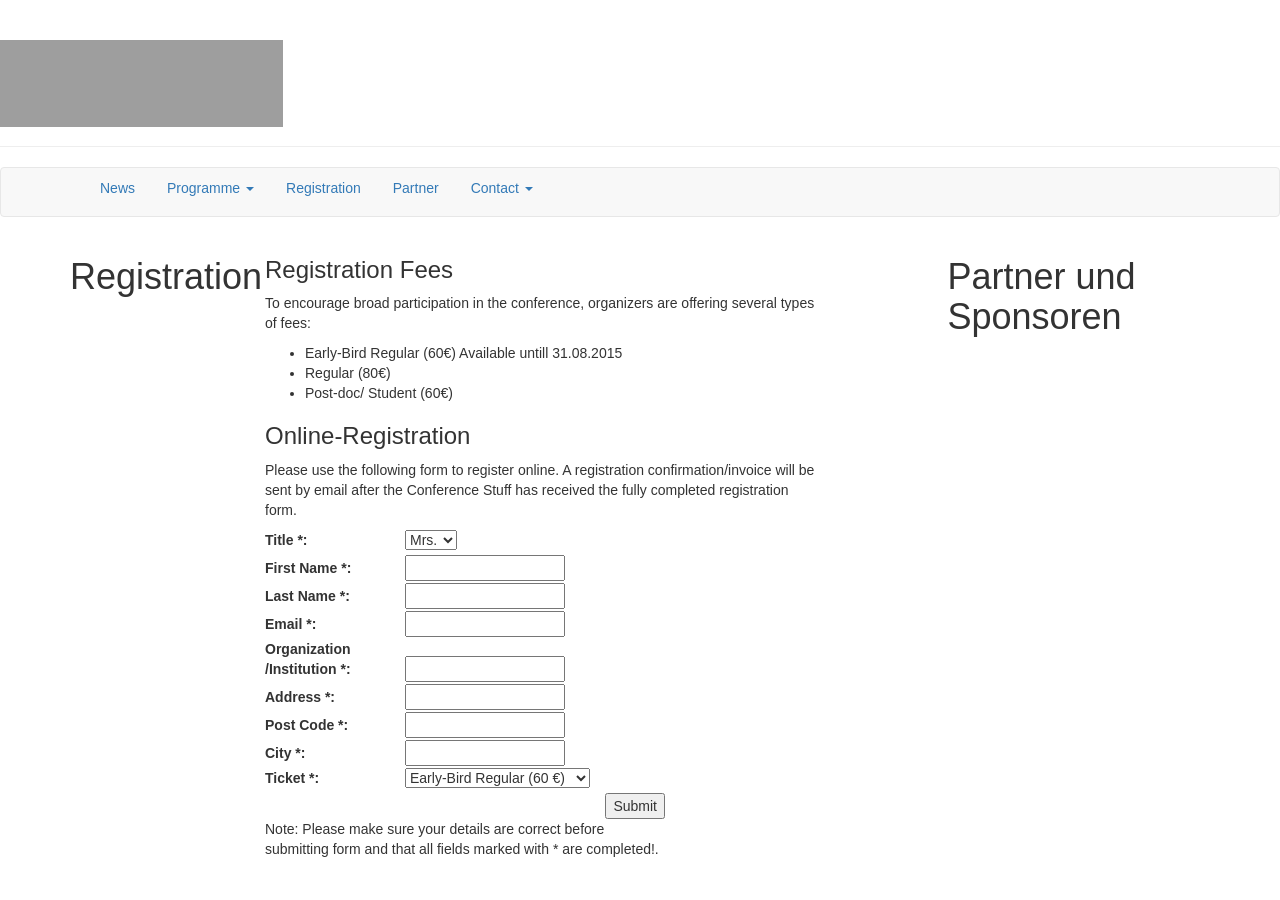
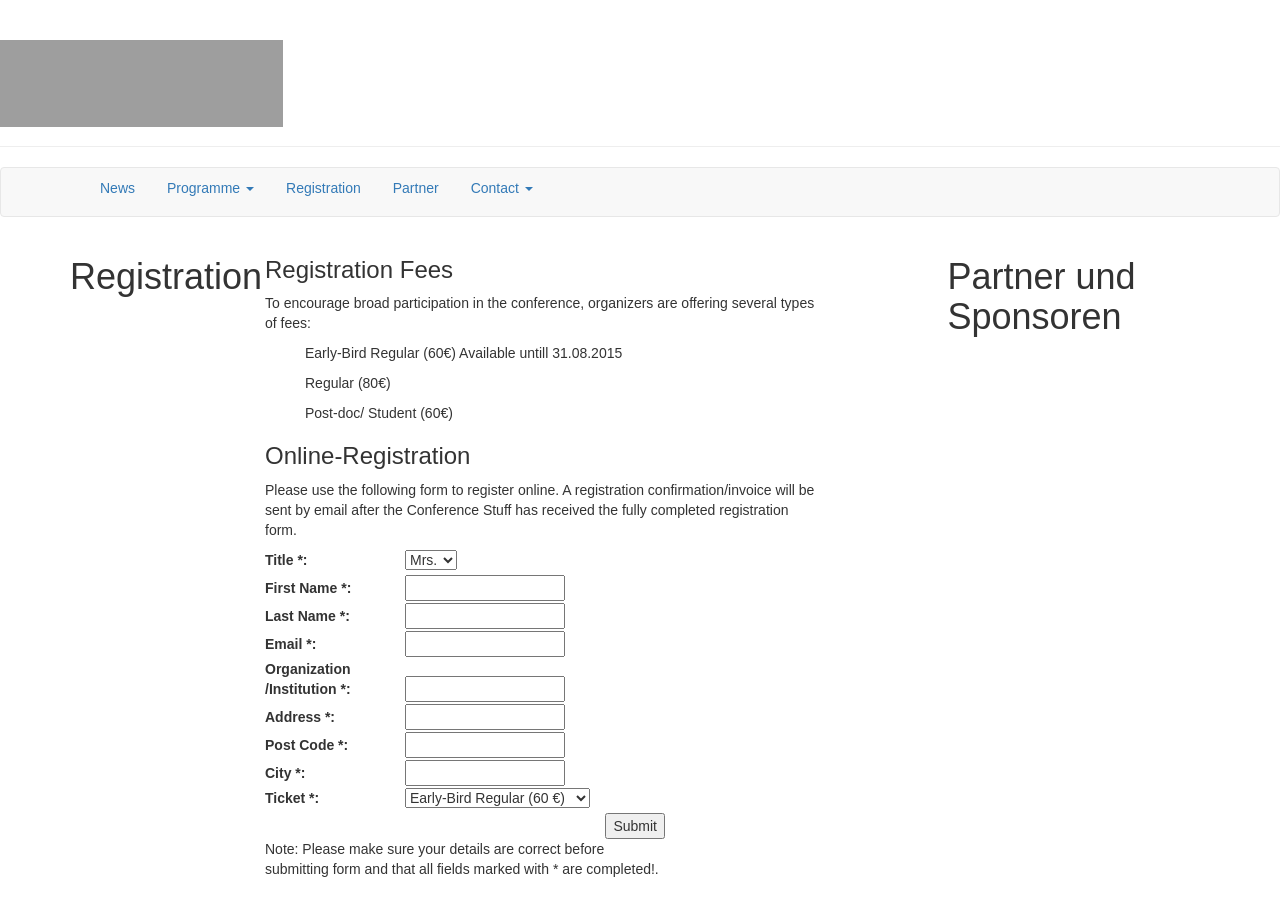
Before and after one commit to susedev/test, a Jekyll site: the page built from registration.html, in a window 1280 px wide. Built offline with Jekyll 4.4.1, drawn with Linux system fonts in a browser that asks for light colours; nearby versions of some CDN libraries; grey boxes are pictures that could not be loaded.

Commit message:
Edit from JekyllCMS

```diff
--- a/registration.html
+++ b/registration.html
@@ -6,11 +6,11 @@ language: en
 
 <p>To encourage broad participation in the conference, organizers are offering several types of fees:</p>
 
-<ul>
-	<li>Early-Bird Regular (60&euro;) Available untill 31.08.2015</li>
-	<li>Regular (80&euro;)</li>
-	<li>Post-doc/ Student (60&euro;)</li>
-</ul>
+<p style="margin-left: 40px;">Early-Bird Regular (60&euro;) Available untill 31.08.2015</p>
+
+<p style="margin-left: 40px;">Regular (80&euro;)</p>
+
+<p style="margin-left: 40px;">Post-doc/ Student (60&euro;)</p>
 
 <h3>Online-Registration</h3>
 
```
